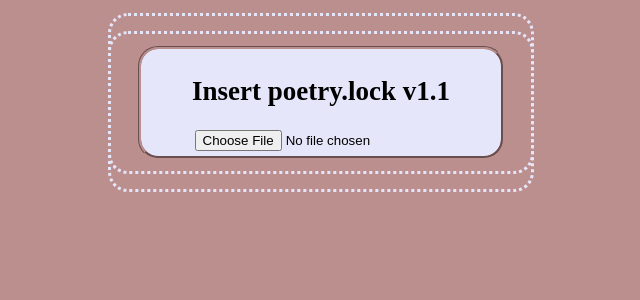
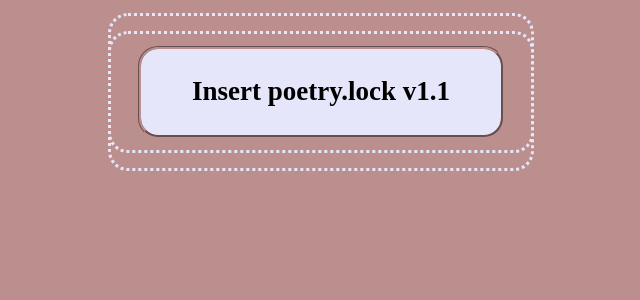
Before and after one commit to aejmmark/plock-parser, a React (Create React App) app: page / in a window 1280 px wide. Shown: the top 300 px of the page, without its empty margins (319-959 px from the left). Built offline with nearby package versions, Linux system fonts and the light colour scheme.

Commit message:
Improve fileForm usability

```diff
--- a/src/App.css
+++ b/src/App.css
@@ -50,3 +50,18 @@
   text-align: center;
   flex-direction: column;
 }
+
+input[type='file'] {
+  display: none;
+}
+
+.file-change {
+  border: 1px solid #ccc;
+  width: 360px;
+  height: 90px;
+  position: absolute;
+  border-radius: 20px;
+  opacity: 0;
+  display: inline-block;
+  cursor: pointer;
+}
--- a/src/home/fileForm.jsx
+++ b/src/home/fileForm.jsx
@@ -3,7 +3,8 @@ import PropTypes from 'prop-types';
 import fileParser from '../fileParser';
 
 function FileForm({ packageHandler }) {
-  const [validFile, setValidFile] = useState(true);
+  const defaultMessage = 'Insert poetry.lock v1.1';
+  const [message, setMessage] = useState(defaultMessage);
 
   const readFile = (newFile) => {
     const reader = new FileReader();
@@ -20,22 +21,30 @@ function FileForm({ packageHandler }) {
     const selectedFile = event.target.files[0];
     if (selectedFile.name === 'poetry.lock') {
       readFile(selectedFile);
-      setValidFile(true);
+      setMessage(':)');
     } else {
       packageHandler([]);
-      setValidFile(false);
+      setMessage('invalid file :(');
     }
+    setTimeout(() => {
+      setMessage(defaultMessage);
+    }, '3000');
   };
 
   return (
     <form className="box">
-      <h2>Insert poetry.lock v1.1</h2>
-      <input type="file" onChange={(event) => handleFileSelection(event)} />
-      {validFile ? null : (
-        <p>
-          <b>invalid file</b>
-        </p>
-      )}
+      <h2>{message}</h2>
+      <label
+        className="file-change"
+        id="label-file-upload"
+        htmlFor="input-file-upload"
+      >
+        <input
+          type="file"
+          id="input-file-upload"
+          onChange={(event) => handleFileSelection(event)}
+        />
+      </label>
     </form>
   );
 }
```
